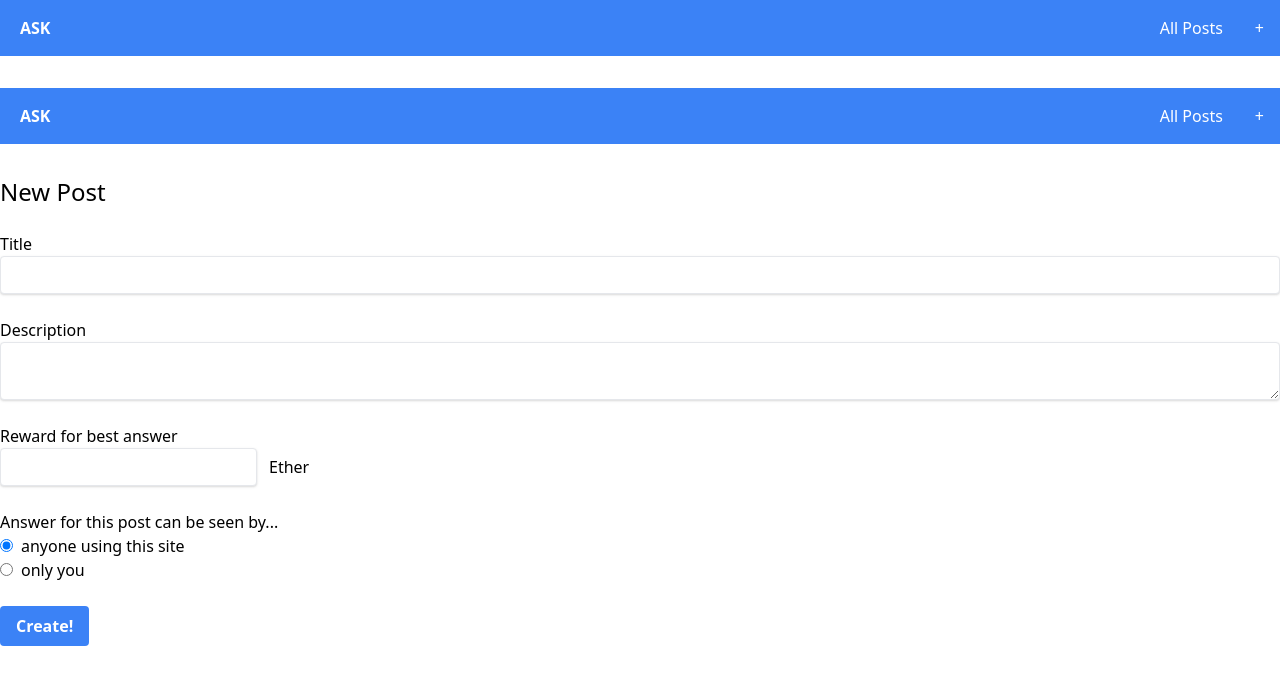
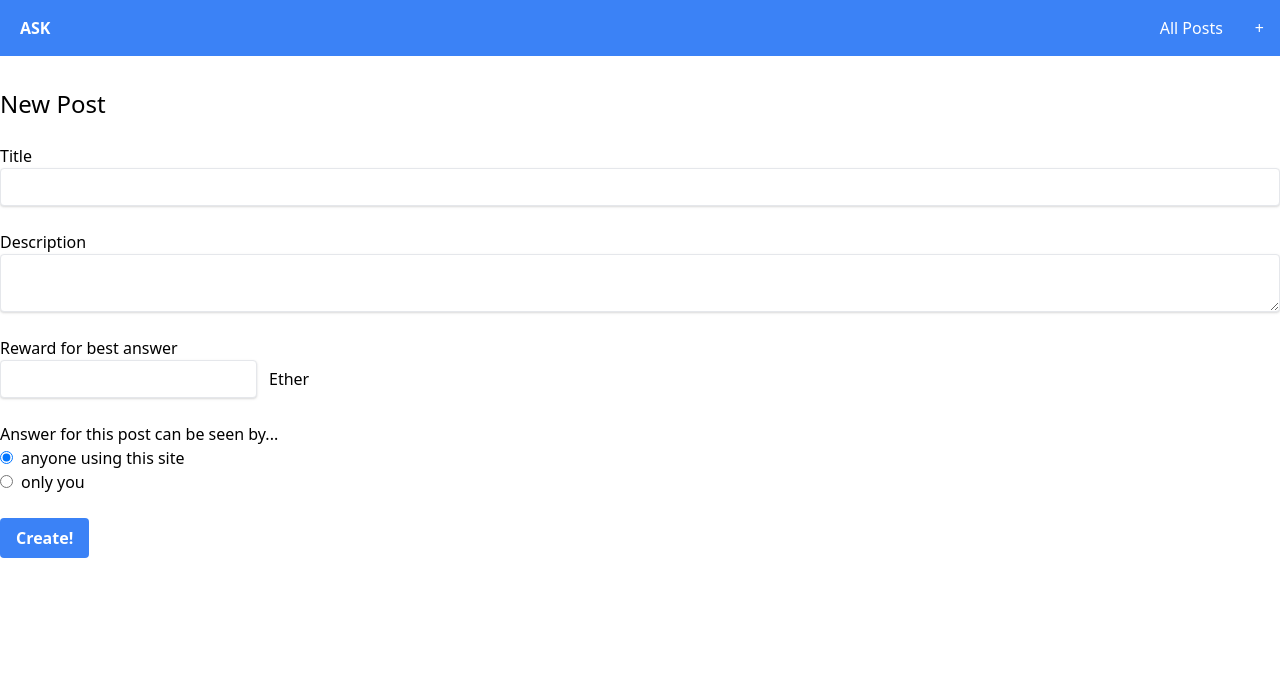
Before and after one commit to ShunsukeNagashima/ask, a Next.js app: page /posts/new in a window 1280 px wide. Shown: the top 684 px of the page. Built offline with nearby package versions, Linux system fonts and the light colour scheme.

Commit message:
delete layout component from newpost container

```diff
--- a/src/components/newPost/newPost.container.tsx
+++ b/src/components/newPost/newPost.container.tsx
@@ -1,5 +1,4 @@
 import { useForm } from 'react-hook-form';
-import Layout from '../ui-elements/Layout';
 import { NewPostComponent } from './newPost';
 
 export type FormData = {
@@ -21,12 +20,6 @@ export const NewPost: React.FC = () => {
   });
 
   return (
-    <Layout>
-      <NewPostComponent
-        onSubmit={onSubmit}
-        register={register}
-        errors={errors}
-      />
-    </Layout>
+    <NewPostComponent onSubmit={onSubmit} register={register} errors={errors} />
   );
 };
```
